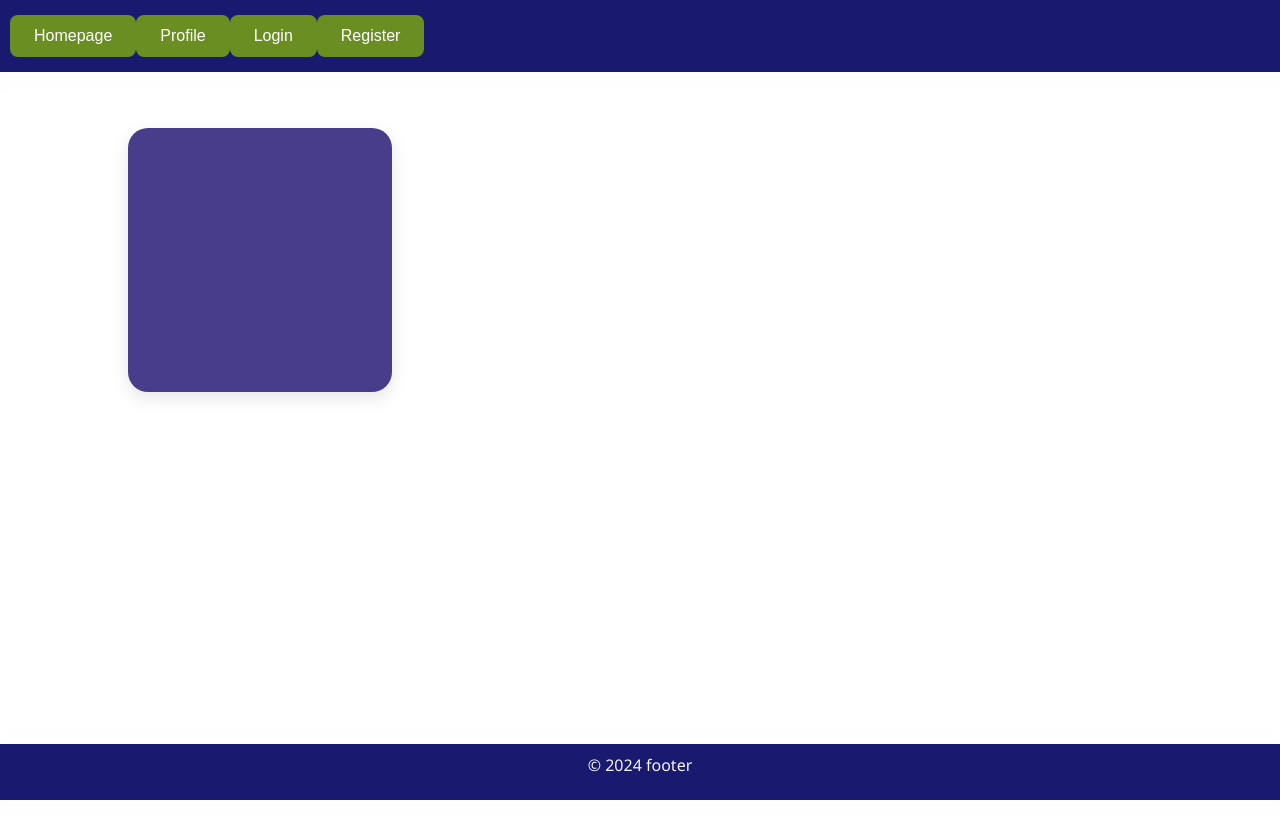
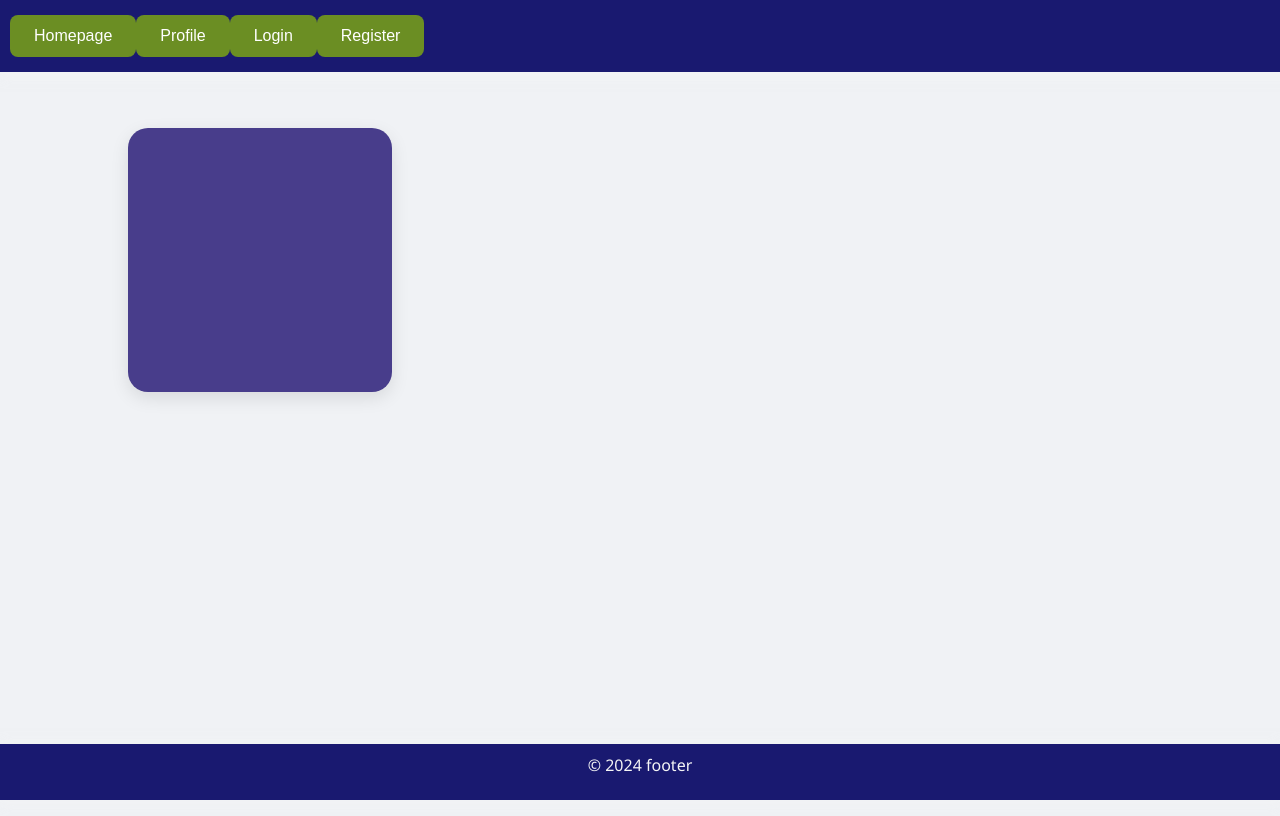
Before and after one commit to HussainALAradi5/books_builds_minds, a React (Vite) app in the folder client/: page / in a window 1280 px wide. Built offline with nearby package versions, Linux system fonts and the light colour scheme.

Commit message:
some minor styling

```diff
--- a/client/src/styles/form.css
+++ b/client/src/styles/form.css
@@ -4,7 +4,7 @@
   align-items: center;
   min-height: 100vh;
   min-width: 100vw;
-  background: #f0f2f5;
+
 }
 
 .auth-form {
--- a/client/src/styles/index.css
+++ b/client/src/styles/index.css
@@ -5,5 +5,6 @@ body,
   padding: 0;
   width: 50vw;
   color: whitesmoke;
+   background: #f0f2f5;
   font-family: "Segoe UI", "Roboto", Arial, sans-serif;
 }
```
